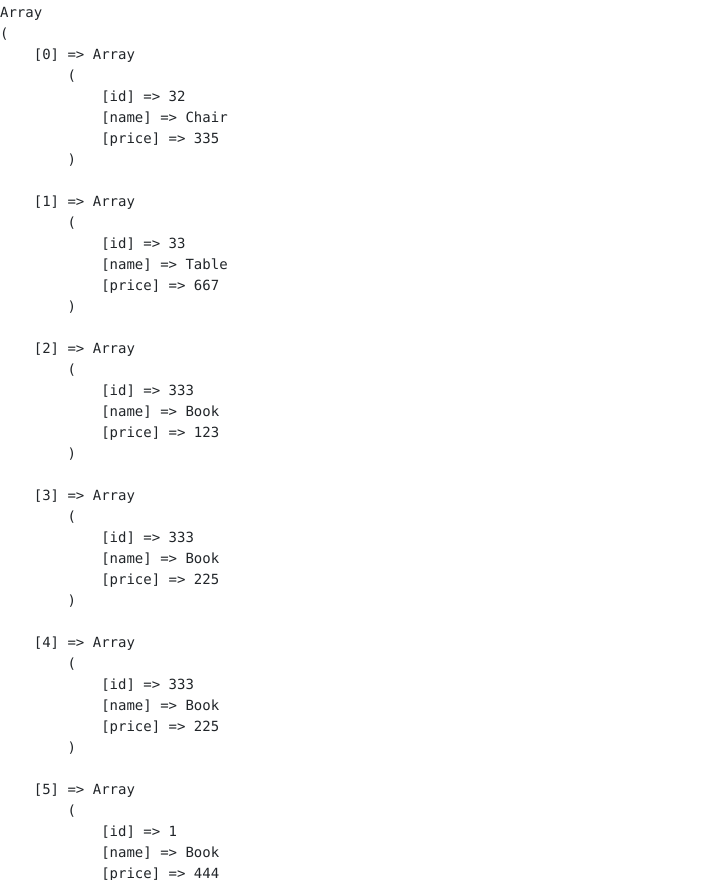
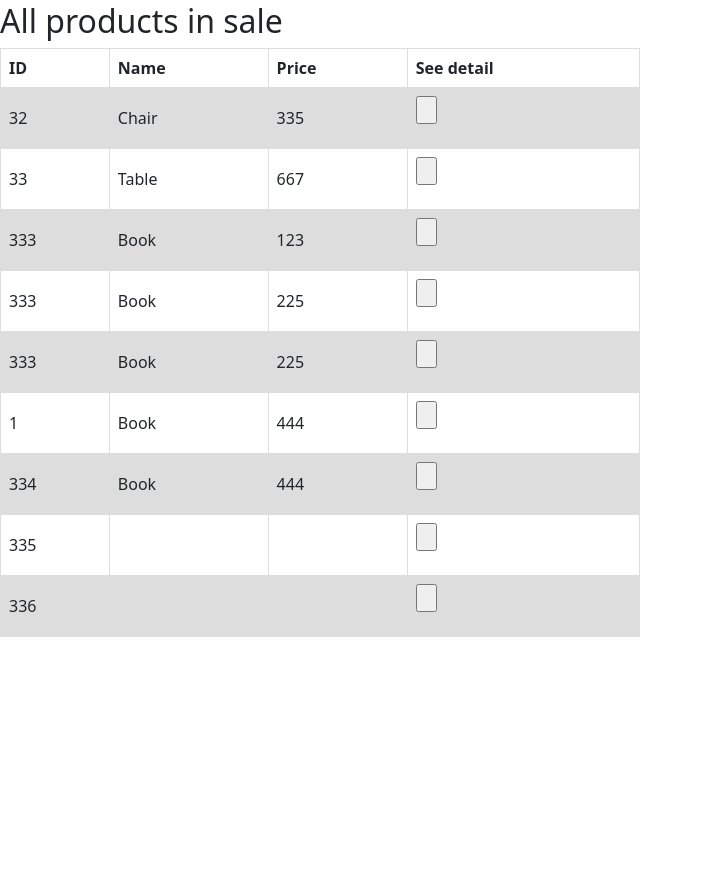
Before and after one commit to metalboxxx/COSC2430-FullStackWeb, a PHP site: page /www/SeeProducts.php in a window 1280 px wide. Shown: the part 54-934 px from the top of the page, without its empty margins (0-703 px from the left). After the commit the page ends 691 px from the top, so only its background shows below. Run offline with PHP 8.4, Linux system fonts and the light colour scheme.

Commit message:
SeeProducts now work

```diff
--- a/www/SeeProducts.php
+++ b/www/SeeProducts.php
@@ -1,12 +1,66 @@
 <?php
 require 'header.php';
 require 'file_handling/products_file_handling.php';
+
+session_start();
 load_products_data();
 
-//For testing purposes only. Change contents below when working
-if (isset($_SESSION['products'])) {
-    echo '<pre>';
-    print_r($_SESSION['products']);
-    echo '</pre>';
+if (isset($_POST["product_detail"])){
+        $product = explode(",",$_POST["product_detail"]);
+        $_SESSION["selected_product"]["id"] = $product[0];
+        $_SESSION["selected_product"]["name"] = $product[1];
+        $_SESSION["selected_product"]["price"] = $product[2];
+        header("Location: ProductDetails.php");
     }
 ?>
+
+
+<!DOCTYPE html>
+<html lang="en">
+<head>
+    <meta charset="UTF-8">
+    <meta http-equiv="X-UA-Compatible" content="IE=edge">
+    <meta name="viewport" content="width=device-width, initial-scale=1.0">
+    <title>Products</title>
+</head>
+<style>
+    .button {
+        text-indent:-9999px;
+        width: 10%
+    }
+
+    td, th {
+    border: 1px solid #dddddd;
+    text-align: left;
+    padding: 8px;
+    }
+
+    tr:nth-child(even) {
+    background-color: #dddddd;
+    }
+</style>
+<body>
+    <h2>All products in sale</h2>
+    <table style="width:50%">
+        <tr>
+            <th>ID</th>
+            <th>Name</th>
+            <th>Price</th>
+            <th>See detail</th>
+        </tr>
+        <?php
+        if (isset($_SESSION['products'])) {
+            foreach ($_SESSION['products'] as $product) {
+                echo "<tr>";
+                echo "<td>{$product["id"]}</td>";
+                echo "<td>{$product["name"]}</td>";
+                echo "<td>{$product["price"]}</td>";
+                echo "<td><form method='post' action='SeeProducts.php'><input type='submit' name='product_detail' class='button' value=";
+                echo "{$product["id"]},{$product["name"]},{$product["price"]}";
+                echo "></form></td></tr>";
+            }
+        }
+        ?>
+    </table>
+</body>
+</html>
```
